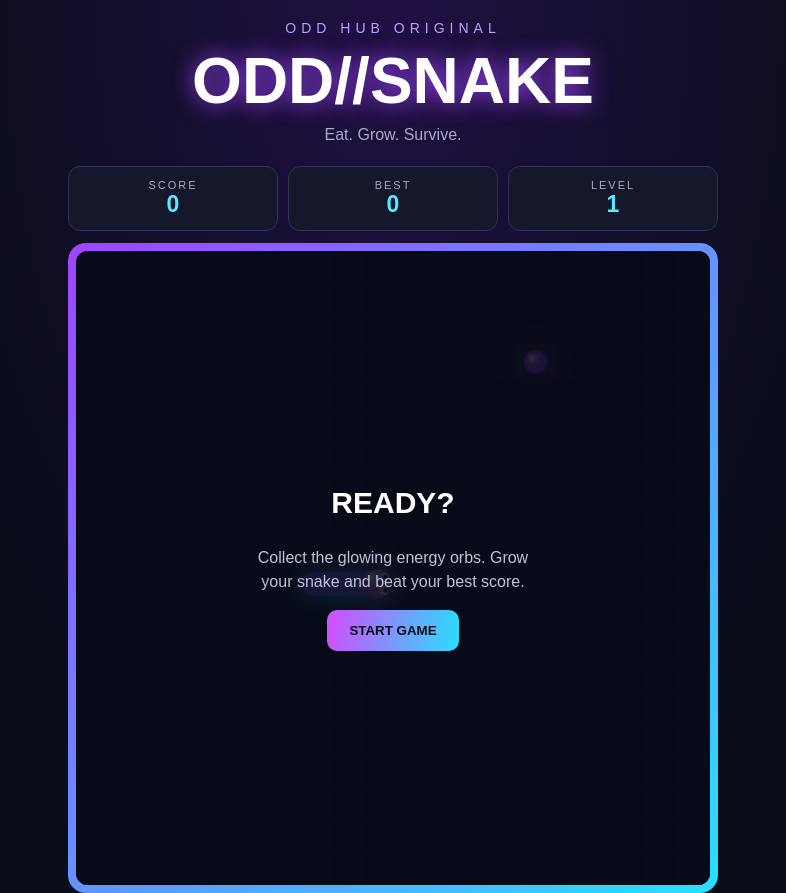
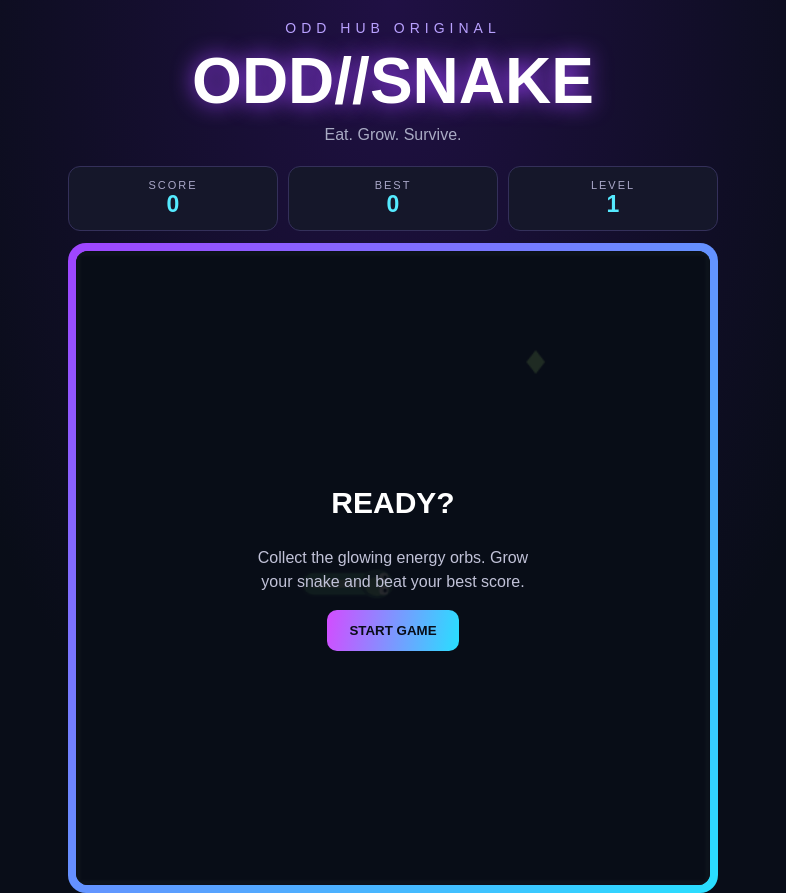
Before and after one commit to rsell32/odd-hub, a plain HTML site: page odd-snake.html in a window 1280 px wide. Shown: the top 893 px of the page, without its empty margins (247-1033 px from the left). Drawn offline with Linux system fonts and the light colour scheme.

Commit message:
Refactor draw function for snake game visuals

```diff
--- a/odd-snake.html
+++ b/odd-snake.html
@@ -116,101 +116,88 @@ function placeFood(){
 function draw(){
   ctx.clearRect(0,0,480,480);
 
-  // Dark futuristic arena
-  ctx.fillStyle="#090d18";
+  // Clean, dark forest floor
+  ctx.fillStyle="#101b16";
   ctx.fillRect(0,0,480,480);
 
-  // Subtle arena grid
-  ctx.strokeStyle="#171b30";
-  ctx.lineWidth=1;
+  // Subtle arena border
+  ctx.strokeStyle="#304b38";
+  ctx.lineWidth=3;
+  ctx.strokeRect(2,2,476,476);
 
-  for(let i=0;i<=cells;i++){
-    ctx.beginPath();
-    ctx.moveTo(i*size,0);
-    ctx.lineTo(i*size,480);
-    ctx.stroke();
+  // Energy collectible
+  const fx=food.x*size+size/2;
+  const fy=food.y*size+size/2;
+
+  ctx.fillStyle="#b9ff70";
+  ctx.beginPath();
+  ctx.moveTo(fx,fy-9);
+  ctx.lineTo(fx+7,fy);
+  ctx.lineTo(fx,fy+9);
+  ctx.lineTo(fx-7,fy);
+  ctx.closePath();
+  ctx.fill();
+
+  // Snake body
+  if(snake.length>1){
+    ctx.lineCap="round";
+    ctx.lineJoin="round";
 
     ctx.beginPath();
-    ctx.moveTo(0,i*size);
-    ctx.lineTo(480,i*size);
-    ctx.stroke();
-  }
-
-  // Glowing energy orb
-  const fx=food.x*size+12;
-  const fy=food.y*size+12;
-
-  ctx.save();
-  ctx.shadowBlur=25;
-  ctx.shadowColor="#d34cff";
-
-  const orb=ctx.createRadialGradient(fx-3,fy-3,1,fx,fy,12);
-  orb.addColorStop(0,"#ffffff");
-  orb.addColorStop(0.3,"#d34cff");
-  orb.addColorStop(1,"#791bff");
-
-  ctx.fillStyle=orb;
-  ctx.beginPath();
-  ctx.arc(fx,fy,9,0,Math.PI*2);
-  ctx.fill();
-  ctx.restore();
-
-  // Smooth connected snake body
-  if(snake.length>1){
-    ctx.save();
-    ctx.lineCap="round";
-    ctx.lineJoin="round";
-    ctx.lineWidth=18;
-    ctx.shadowBlur=17;
-    ctx.shadowColor="#25dfff";
-
-    const bodyGradient=ctx.createLinearGradient(0,0,480,480);
-    bodyGradient.addColorStop(0,"#d34cff");
-    bodyGradient.addColorStop(0.5,"#6d6bff");
-    bodyGradient.addColorStop(1,"#18eaff");
-
-    ctx.strokeStyle=bodyGradient;
-    ctx.beginPath();
-
     ctx.moveTo(
-      snake[0].x*size+12,
-      snake[0].y*size+12
+      snake[0].x*size+size/2,
+      snake[0].y*size+size/2
     );
 
     for(let i=1;i<snake.length;i++){
       ctx.lineTo(
-        snake[i].x*size+12,
-        snake[i].y*size+12
+        snake[i].x*size+size/2,
+        snake[i].y*size+size/2
       );
     }
 
+    // Dark outline
+    ctx.strokeStyle="#172d1c";
+    ctx.lineWidth=size*0.85;
     ctx.stroke();
-    ctx.restore();
+
+    // Main green body
+    ctx.strokeStyle="#4b9148";
+    ctx.lineWidth=size*0.68;
+    ctx.stroke();
+
+    // Lighter belly stripe
+    ctx.strokeStyle="#a5bd72";
+    ctx.lineWidth=size*0.25;
+    ctx.stroke();
+
+    // Natural scale details
+    for(let i=2;i<snake.length;i+=2){
+      const x=snake[i].x*size+size/2;
+      const y=snake[i].y*size+size/2;
+
+      ctx.fillStyle="#315f32";
+      ctx.beginPath();
+      ctx.ellipse(x,y,3,2,0,0,Math.PI*2);
+      ctx.fill();
+    }
   }
 
   // Snake head
-  const hx=snake[0].x*size+12;
-  const hy=snake[0].y*size+12;
+  const hx=snake[0].x*size+size/2;
+  const hy=snake[0].y*size+size/2;
 
-  ctx.save();
-  ctx.shadowBlur=23;
-  ctx.shadowColor="#d34cff";
+  ctx.fillStyle="#315f32";
+  ctx.beginPath();
+  ctx.ellipse(hx,hy,size*0.52,size*0.46,0,0,Math.PI*2);
+  ctx.fill();
 
-  const headGradient=ctx.createRadialGradient(
-    hx-4,hy-5,2,hx,hy,15
-  );
+  ctx.fillStyle="#75aa50";
+  ctx.beginPath();
+  ctx.ellipse(hx,hy+2,size*0.37,size*0.3,0,0,Math.PI*2);
+  ctx.fill();
 
-  headGradient.addColorStop(0,"#ffffff");
-  headGradient.addColorStop(0.25,"#e18cff");
-  headGradient.addColorStop(1,"#a02cff");
-
-  ctx.fillStyle=headGradient;
-  ctx.beginPath();
-  ctx.arc(hx,hy,11,0,Math.PI*2);
-  ctx.fill();
-  ctx.restore();
-
-  // Head direction and eyes
+  // Eyes positioned according to direction
   const dx=direction.x;
   const dy=direction.y;
   const px=-dy;
@@ -220,28 +207,17 @@ function draw(){
     const ex=hx+dx*5+px*side*5;
     const ey=hy+dy*5+py*side*5;
 
-    ctx.fillStyle="#ffffff";
+    ctx.fillStyle="#e8e5b5";
     ctx.beginPath();
     ctx.arc(ex,ey,3.5,0,Math.PI*2);
     ctx.fill();
 
-    ctx.fillStyle="#101020";
+    ctx.fillStyle="#171b12";
     ctx.beginPath();
-    ctx.arc(ex+dx*1.2,ey+dy*1.2,1.8,0,Math.PI*2);
+    ctx.arc(ex+dx,ey+dy,1.5,0,Math.PI*2);
     ctx.fill();
   }
-
-  // Small glowing snout
-  ctx.fillStyle="#28eaff";
-  ctx.shadowBlur=10;
-  ctx.shadowColor="#28eaff";
-  ctx.beginPath();
-  ctx.arc(hx+dx*9,hy+dy*9,2,0,Math.PI*2);
-  ctx.fill();
-
-  ctx.restore();
 }
-
 function tick(){
   if(!running||paused)return;
   direction=nextDirection;
```
